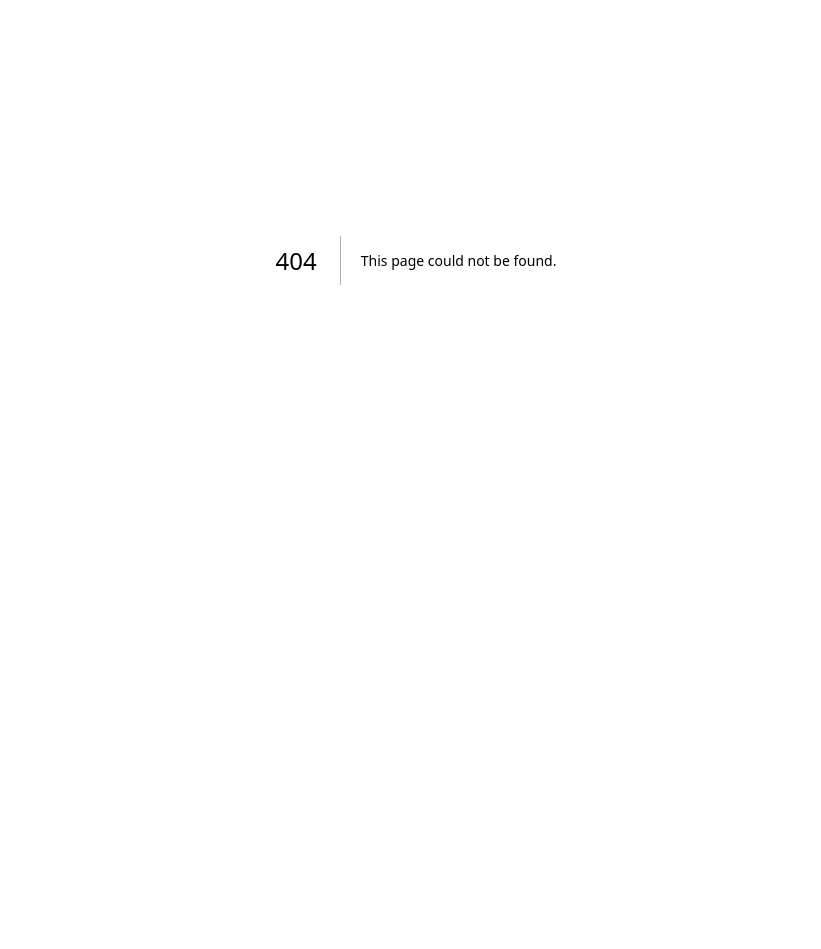
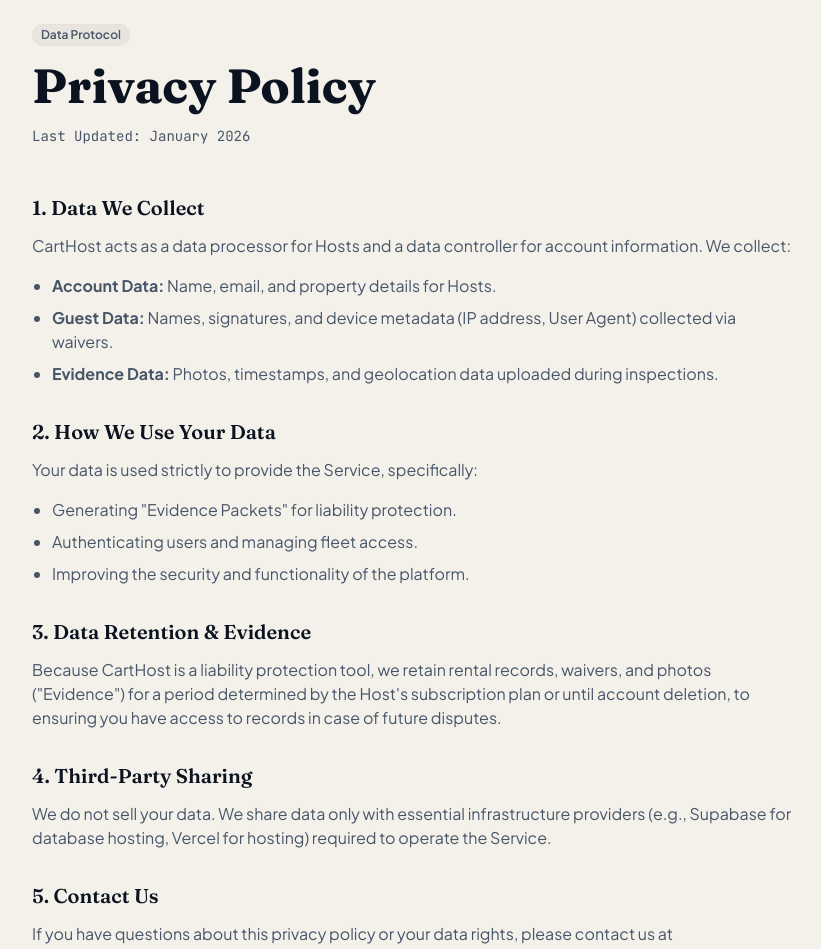
Before and after one commit to ericfaux/CartHost, a Next.js app: page /privacy in a window 1280 px wide. Before the commit this address had no page. Shown: the part 140-1089 px from the top of the page, without its empty margins (224-1045 px from the left). Before the commit the page ends 800 px from the top, so only its background shows below. Built offline with nearby package versions, Linux system fonts and the light colour scheme; no server answers.

Commit message:
Create page.tsx

```diff
--- /dev/null
+++ b/app/privacy/page.tsx
@@ -0,0 +1,75 @@
+import { MarketingNav, Footer } from "../../components/marketing";
+import { Badge } from "../../components/ui/Badge";
+
+export default function PrivacyPage() {
+  return (
+    <div className="min-h-screen bg-paper flex flex-col">
+      <MarketingNav />
+
+      <main className="flex-grow pt-24 pb-16 px-4 sm:px-6">
+        <div className="max-w-3xl mx-auto">
+          {/* Header */}
+          <div className="mb-12">
+            <Badge variant="neutral" className="mb-4">Data Protocol</Badge>
+            <h1 className="font-heading text-4xl sm:text-5xl font-bold text-ink mb-4">
+              Privacy Policy
+            </h1>
+            <p className="text-ink-subtle font-mono text-sm">
+              Last Updated: January 2026
+            </p>
+          </div>
+
+          {/* Content */}
+          <div className="prose prose-slate max-w-none text-ink-subtle">
+            <section className="mb-8">
+              <h2 className="font-heading text-xl font-semibold text-ink mb-3">1. Data We Collect</h2>
+              <p className="mb-4">
+                CartHost acts as a data processor for Hosts and a data controller for account information. We collect:
+              </p>
+              <ul className="list-disc pl-5 space-y-2 mb-4">
+                <li><strong>Account Data:</strong> Name, email, and property details for Hosts.</li>
+                <li><strong>Guest Data:</strong> Names, signatures, and device metadata (IP address, User Agent) collected via waivers.</li>
+                <li><strong>Evidence Data:</strong> Photos, timestamps, and geolocation data uploaded during inspections.</li>
+              </ul>
+            </section>
+
+            <section className="mb-8">
+              <h2 className="font-heading text-xl font-semibold text-ink mb-3">2. How We Use Your Data</h2>
+              <p className="mb-4">
+                Your data is used strictly to provide the Service, specifically:
+              </p>
+              <ul className="list-disc pl-5 space-y-2 mb-4">
+                <li>Generating "Evidence Packets" for liability protection.</li>
+                <li>Authenticating users and managing fleet access.</li>
+                <li>Improving the security and functionality of the platform.</li>
+              </ul>
+            </section>
+
+            <section className="mb-8">
+              <h2 className="font-heading text-xl font-semibold text-ink mb-3">3. Data Retention & Evidence</h2>
+              <p className="mb-4">
+                Because CartHost is a liability protection tool, we retain rental records, waivers, and photos ("Evidence") for a period determined by the Host's subscription plan or until account deletion, to ensuring you have access to records in case of future disputes.
+              </p>
+            </section>
+
+            <section className="mb-8">
+              <h2 className="font-heading text-xl font-semibold text-ink mb-3">4. Third-Party Sharing</h2>
+              <p className="mb-4">
+                We do not sell your data. We share data only with essential infrastructure providers (e.g., Supabase for database hosting, Vercel for hosting) required to operate the Service.
+              </p>
+            </section>
+
+            <section className="mb-8">
+              <h2 className="font-heading text-xl font-semibold text-ink mb-3">5. Contact Us</h2>
+              <p className="mb-4">
+                If you have questions about this privacy policy or your data rights, please contact us at support@carthost.app.
+              </p>
+            </section>
+          </div>
+        </div>
+      </main>
+
+      <Footer />
+    </div>
+  );
+}
```
